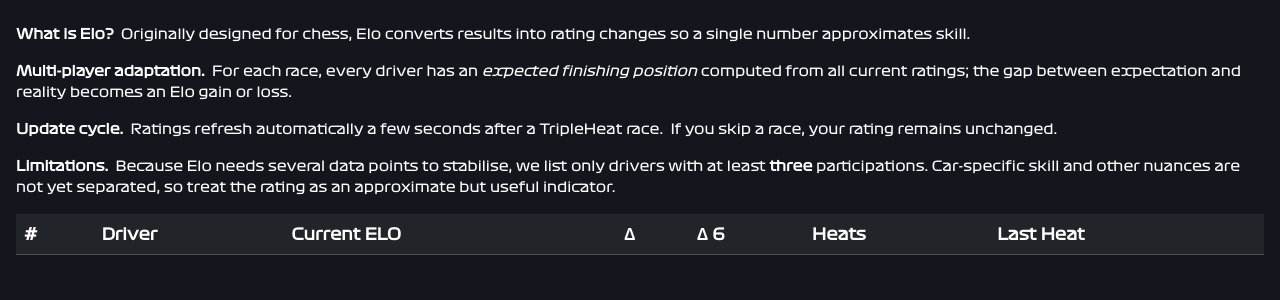
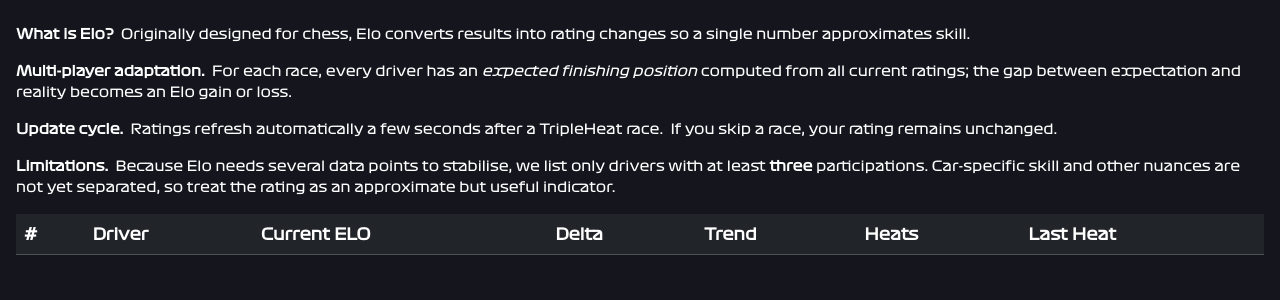
Before and after one commit to Dremet/tsura2, a Flask app: page /elo-heats in a window 1280 px wide. Shown: the part 67-367 px from the top of the page. Run offline with Flask 3, Linux system fonts and the light colour scheme; data that the repository does not hold is empty; parts of the project's set-up code (start-up, migrations or seed data) failed here and were passed over; some libraries are stand-ins or nearby versions.

Commit message:
feat: ELO list — fill Delta and Trend columns from elo_history
Delta = ELO change from most recent heat (from v_driver_profile.heat_elo_delta).
Trend = sum over last 6 heats (heat_elo_trend_6). Both NULL until first live
Tripleheat race runs through the new pipeline; show '—' until then.
Green/red colouring for positive/negative values.

Co-Authored-By: Claude Sonnet 4.6 <noreply@anthropic.com>

```diff
--- a/tsura/app/blueprints/main/templates/elo_heats.html
+++ b/tsura/app/blueprints/main/templates/elo_heats.html
@@ -31,8 +31,8 @@
                 <th>#</th>
                 <th>Driver</th>
                 <th>Current&nbsp;ELO</th>
-                <th data-bs-toggle="tooltip" title="ELO change from the most recent heat (coming soon)">&#916;</th>
-                <th data-bs-toggle="tooltip" title="ELO change over the last 6 heats (coming soon)">&#916;&nbsp;6</th>
+                <th data-bs-toggle="tooltip" title="ELO change from the most recent heat">Delta</th>
+                <th data-bs-toggle="tooltip" title="ELO change over the last 6 heats">Trend</th>
                 <th>Heats</th>
                 <th>Last&nbsp;Heat</th>
             </tr>
@@ -53,8 +53,17 @@
 
                 <td>{{ "%.1f"|format(r.heat_elo) }}</td>
 
-                <td class="text-muted">—</td>
-                <td class="text-muted">—</td>
+                <td class="{% if r.heat_elo_delta and r.heat_elo_delta > 0 %}text-success{% elif r.heat_elo_delta and r.heat_elo_delta < 0 %}text-danger{% else %}text-muted{% endif %}">
+                    {% if r.heat_elo_delta is not none and r.heat_elo_delta != None %}
+                        {{ "%+.1f"|format(r.heat_elo_delta) }}
+                    {% else %}—{% endif %}
+                </td>
+
+                <td class="{% if r.heat_elo_trend_6 and r.heat_elo_trend_6 > 0 %}text-success{% elif r.heat_elo_trend_6 and r.heat_elo_trend_6 < 0 %}text-danger{% else %}text-muted{% endif %}">
+                    {% if r.heat_elo_trend_6 is not none and r.heat_elo_trend_6 != None %}
+                        {{ "%+.1f"|format(r.heat_elo_trend_6) }}
+                    {% else %}—{% endif %}
+                </td>
 
                 <td>{{ r.heat_total_races }}</td>
 
```
